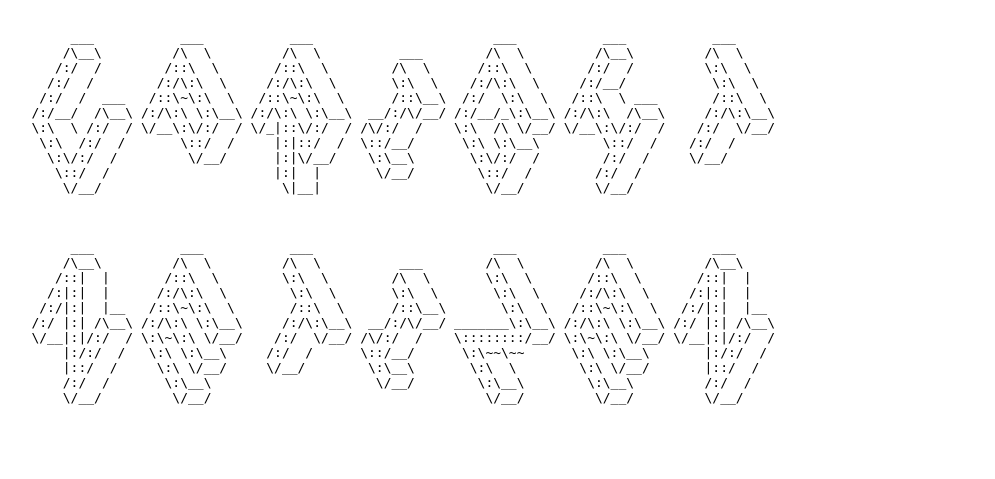
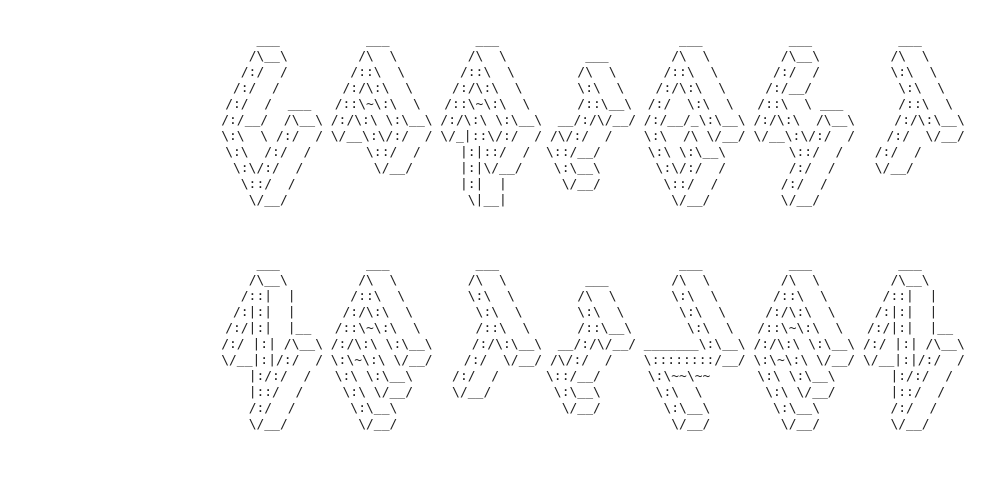
Before and after one commit to upright-netizen/uprightnetizen.com, a PHP site: page / in a window 1280 px wide. Shown: the part 13-492 px from the top of the page, without its empty margins (47-1042 px from the left). Run offline with PHP 8.4, Linux system fonts and the light colour scheme.

Commit message:
Center the business

```diff
--- a/css/style.css
+++ b/css/style.css
@@ -214,6 +214,15 @@ td { vertical-align: top; }
 
 
 
+#container {
+  text-align : center;
+}
+
+#main {
+  margin : 0 auto;
+  min-width : 840px;
+}
+
 
 
 
--- a/index.html
+++ b/index.html
@@ -48,6 +48,8 @@
 
   <!-- Mobile viewport optimized: j.mp/bplateviewport -->
   <meta name="viewport" content="width=device-width,initial-scale=1">
+
+  <link rel="stylesheet" href="css/style.css?v=2">
 </head>
 
 <body>
@@ -86,9 +88,6 @@
    /:/  /       \:\__\                     \/__/        \:\__\        \:\__\         /:/  /
    \/__/         \/__/                                   \/__/         \/__/         \/__/
 
-
-
-
       </code></pre>
 
 
```
Lines whose indentation alone changed are shown as unchanged.
